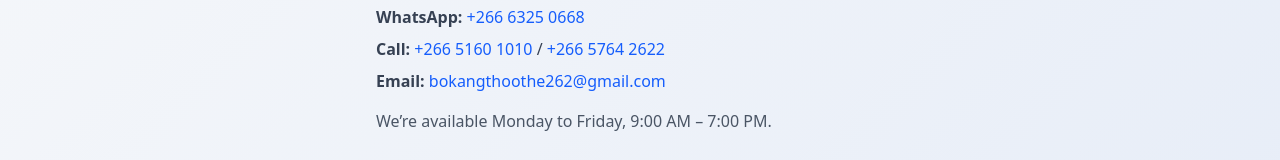
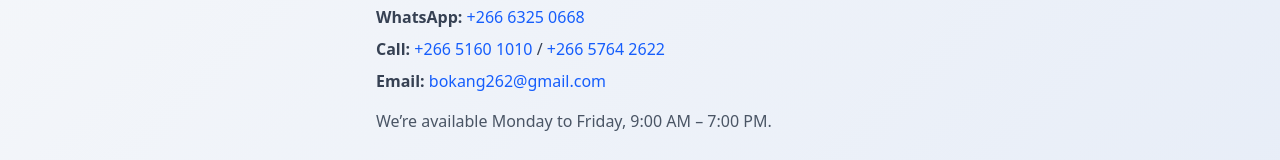
Before and after one commit to kutloano123/aca-nextjs, a Next.js app: page /contact in a window 1280 px wide. Shown: the part 183-343 px from the top of the page. Built offline with nearby package versions, Linux system fonts and the light colour scheme.

Commit message:
corrected the email

```diff
--- a/src/app/contact/page.tsx
+++ b/src/app/contact/page.tsx
@@ -17,7 +17,7 @@ export default function ContactPage() {
           <a href="tel:+26657642622" className="text-blue-600 hover:underline"> +266 5764 2622</a>
         </li>
         <li>
-          <strong>Email:</strong> <a href="bokangthoothe262@gmail.com" className="text-blue-600 hover:underline">bokangthoothe262@gmail.com</a>
+          <strong>Email:</strong> <a href="bokang262@gmail.com" className="text-blue-600 hover:underline">bokang262@gmail.com</a>
         </li>
       </ul>
 
```
